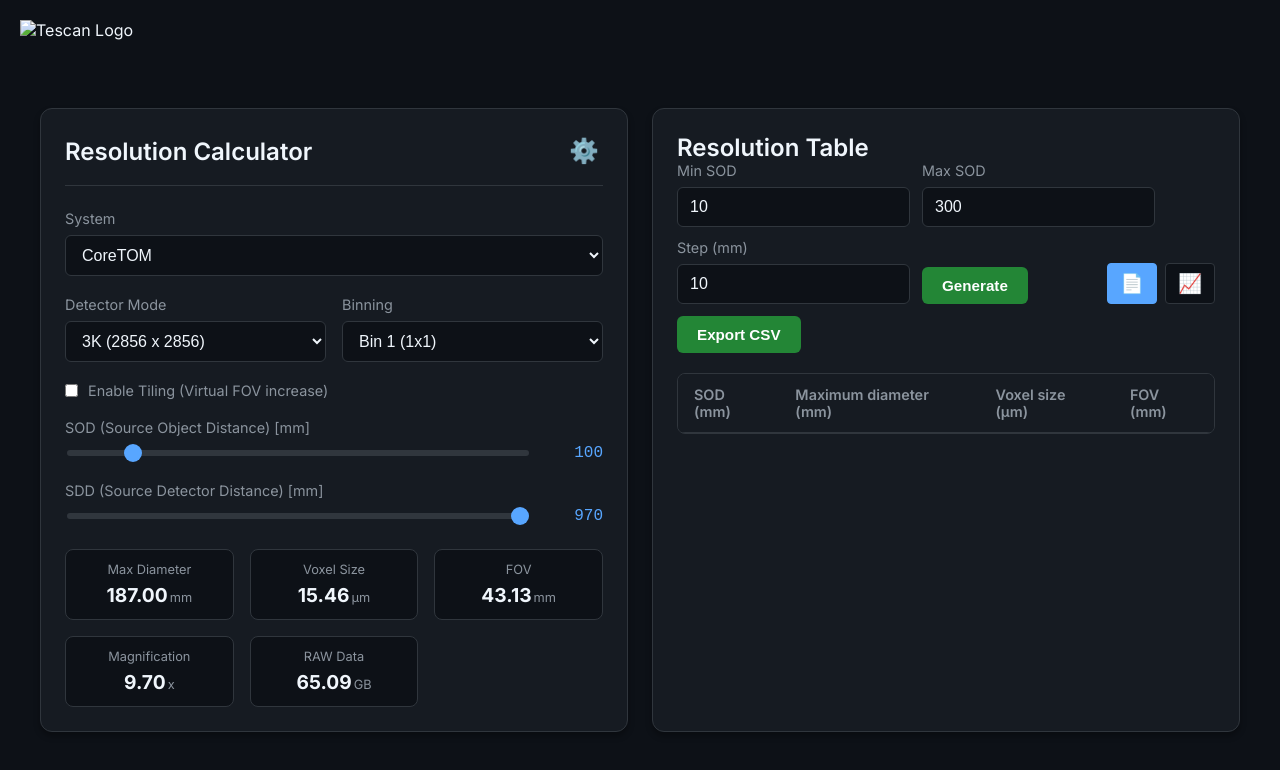
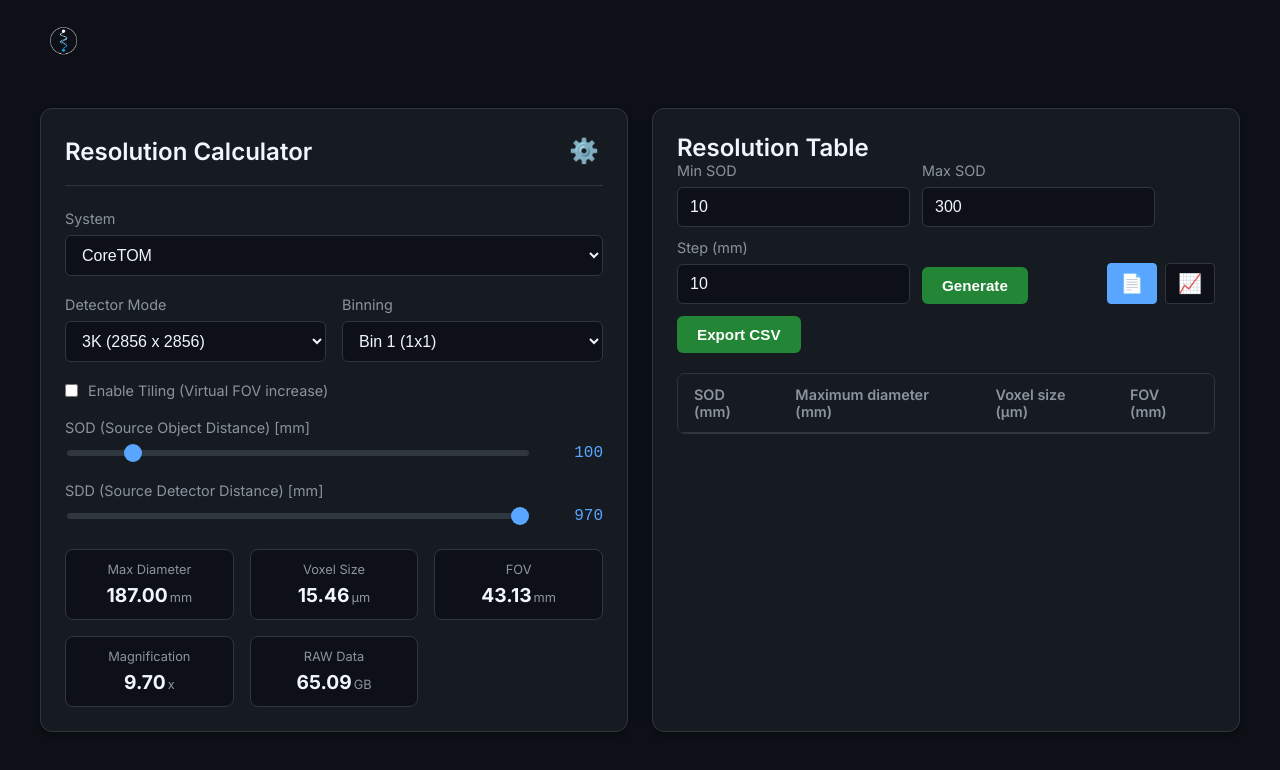
Before and after one commit to MarijnBoone/Resolution-table, a plain HTML site: page index.html in a window 1280 px wide. Drawn offline with nearby package versions, Linux system fonts and the light colour scheme.

Commit message:
Add files via upload

```diff
--- a/index.html
+++ b/index.html
@@ -14,7 +14,7 @@
 
 <body>
     <div class="logo-container">
-        <img src="assets/logo.png" alt="Tescan Logo" class="logo">
+        <img src="logo.png" alt="Mabotec Logo" class="logo">
     </div>
 
     <div class="container">
```
Also changed, not shown: logo.png (added).
